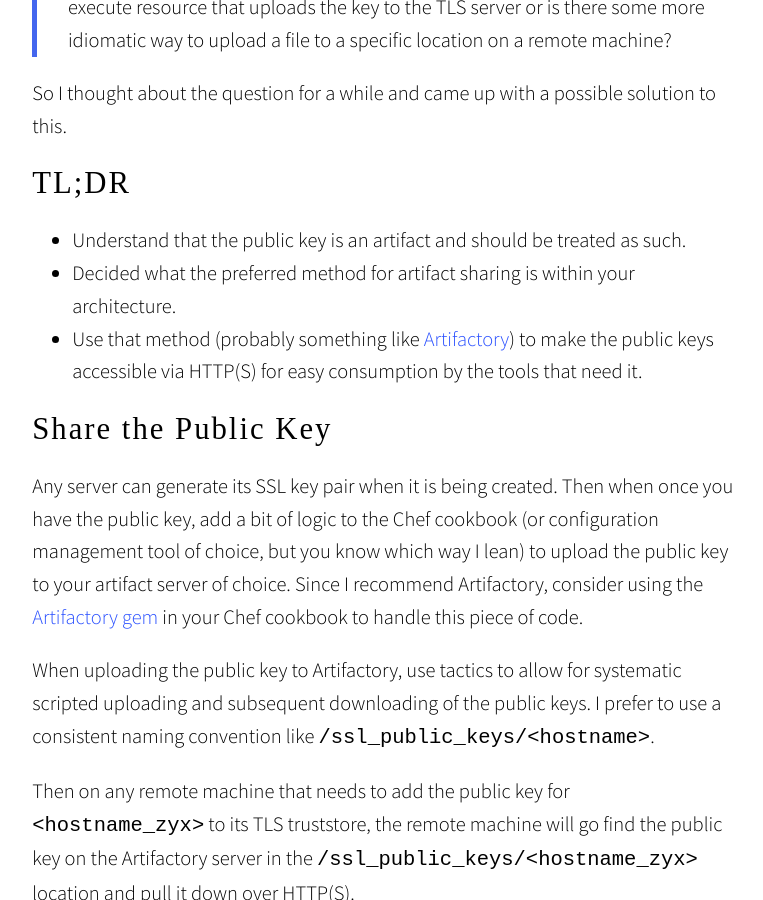
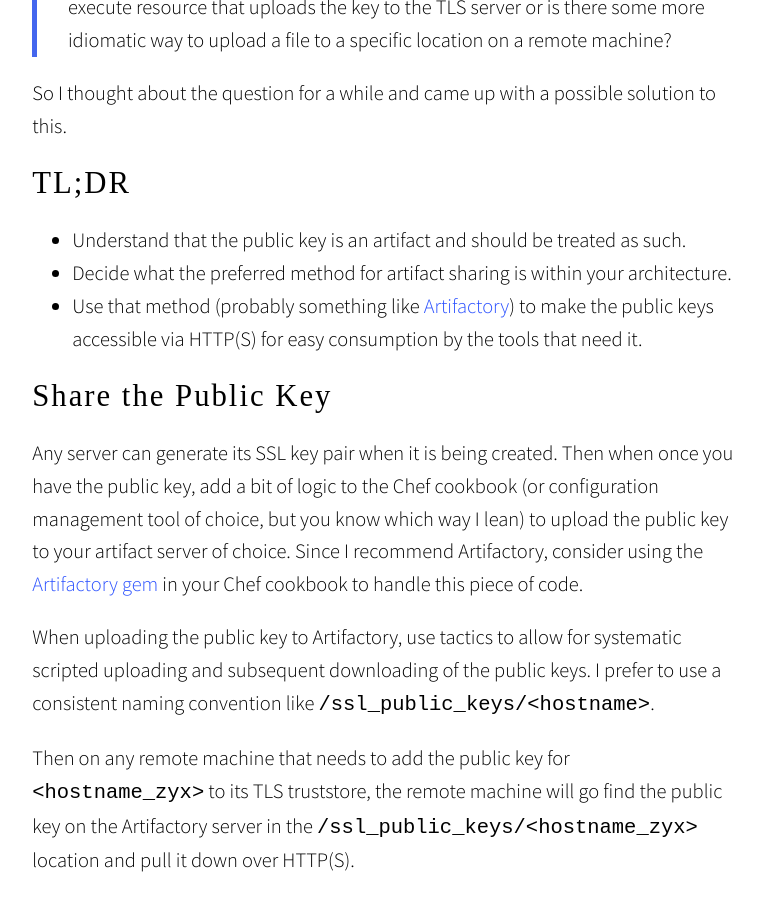
Before and after one commit to tfitch/tfitch.github.io, a Jekyll site: the page built from _posts/2016-01-26-remote-copying-of-generated-keys.md, in a window 1280 px wide and 900 px high, scrolled down 757 px. Shown: the whole window, without its empty margins (255-1018 px from the left). Built offline with Jekyll 4.4.1, drawn with Linux system fonts in a browser that asks for light colours; nearby versions of some CDN libraries; some web fonts are replaced; comment, search, counter and statistics services are not loaded.

```diff
--- a/_posts/2016-01-26-remote-copying-of-generated-keys.md
+++ b/_posts/2016-01-26-remote-copying-of-generated-keys.md
@@ -16,7 +16,7 @@
 
 ##TL;DR
 * Understand that the public key is an artifact and should be treated as such.
-* Decided what the preferred method for artifact sharing is within your architecture.
+* Decide what the preferred method for artifact sharing is within your architecture.
 * Use that method (probably something like [Artifactory](https://www.jfrog.com/artifactory/)) to make the public keys accessible via HTTP(S) for easy consumption by the tools that need it.
 
 ## Share the Public Key
```
